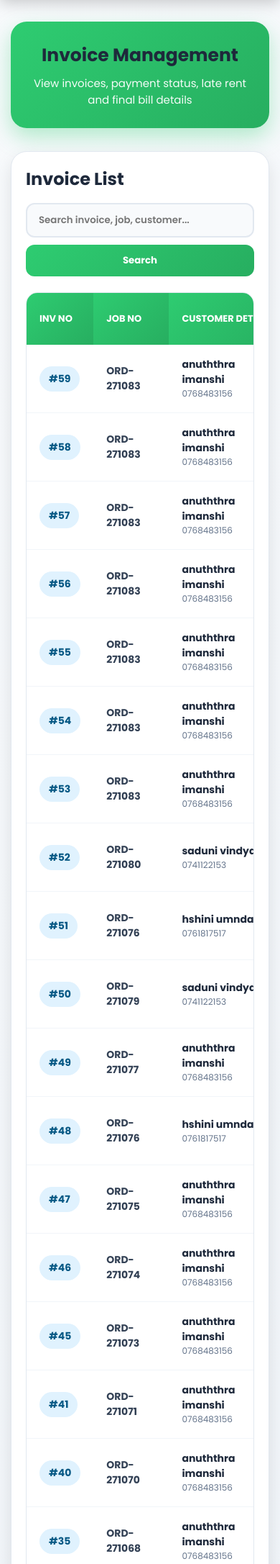
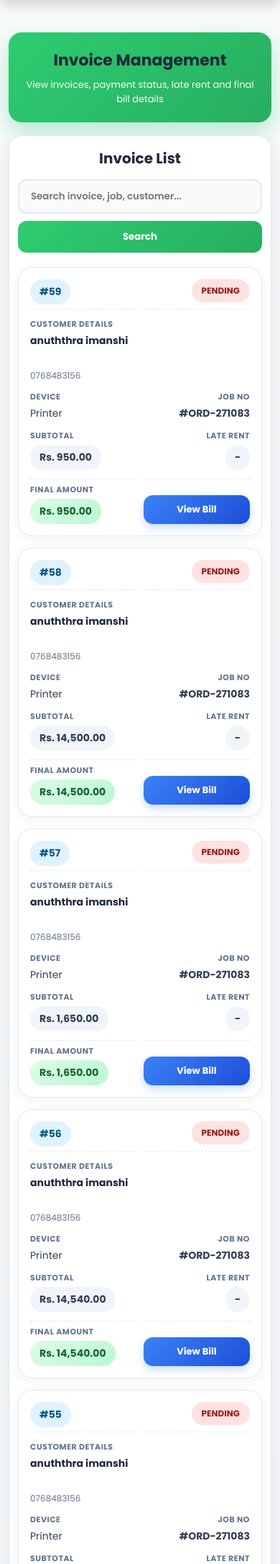
Before and after one commit to Chamodi27s/Predictive-Income-and-Repair-Time-Analytics-and-Forecasting-System-for-Multi9-Computer-Systems, a PHP site: page /invoice_list.php in a window 390 px wide. Shown: the part 80-2253 px from the top of the page at 72% size. Run offline with PHP 8.4, Linux system fonts and the light colour scheme; data comes from the database, SQL or seed files in the repository; some libraries are stand-ins or nearby versions.

Commit message:
Responsive for invoicelist page

```diff
--- a/invoice_list.php
+++ b/invoice_list.php
@@ -54,7 +54,7 @@ $result = $conn->query($query);
 body {
     font-family: 'Inter', sans-serif;
     background: linear-gradient(135deg, #f8fafc 0%, #e8eef5 100%);
-    padding: var(--nav-height) 20px 40px;
+    padding: 125px 20px 40px;
     color: var(--text-main);
 }
 
@@ -67,6 +67,7 @@ body {
     background: linear-gradient(135deg, #2ecc71, #27ae60);
     padding: 36px 40px;
     border-radius: 22px;
+    margin-top: 15px;
     margin-bottom: 32px;
     box-shadow: 0 12px 30px rgba(46,204,113,0.35);
     color: white;
@@ -329,26 +330,219 @@ body.dark-mode .final-badge {
     color: #86efac;
 }
 
-@media(max-width: 768px) {
+/* ==================== RESPONSIVE MEDIA QUERIES ==================== */
+
+@media(max-width: 1024px) {
     body {
-        padding: 110px 15px 30px;
+        padding: 115px 16px 40px;
     }
 
     .page-header {
-        padding: 28px 20px;
+        margin-top: 15px;
+        padding: 28px 24px;
+        margin-bottom: 24px;
+    }
+
+    .container {
+        padding: 24px;
+    }
+}
+
+@media(max-width: 768px) {
+    body {
+        padding: 110px 12px 100px; /* Floating chatbot protection */
+    }
+
+    .page-header {
+        margin-top: 15px;
+        padding: 22px 16px;
+        border-radius: 18px;
+        margin-bottom: 18px;
     }
 
     .page-header h1 {
-        font-size: 25px;
+        font-size: 22px;
+    }
+
+    .page-header p {
+        font-size: 13px;
     }
 
     .container {
-        padding: 20px;
+        padding: 16px 12px;
+        border-radius: 18px;
+    }
+
+    .top-bar {
+        flex-direction: column;
+        align-items: stretch;
+        gap: 14px;
+        margin-bottom: 20px;
+    }
+
+    .section-title {
+        font-size: 20px;
+        text-align: center;
+    }
+
+    .search-box {
+        width: 100%;
+        flex-direction: column;
+        gap: 10px;
     }
 
     .search-box input,
     .search-btn {
         width: 100%;
+    }
+
+    /* Transform Table into Responsive Cards */
+    .table-container {
+        border: none;
+        background: transparent;
+        border-radius: 0;
+        overflow: visible;
+    }
+
+    table,
+    tbody,
+    tr,
+    td {
+        display: block;
+        width: 100%;
+    }
+
+    table {
+        min-width: 0 !important;
+    }
+
+    thead {
+        display: none;
+    }
+
+    tbody tr {
+        display: grid;
+        grid-template-columns: 1fr 1fr;
+        gap: 12px 10px;
+        background: var(--card-bg);
+        border: 1px solid var(--border);
+        border-radius: 20px;
+        margin-bottom: 16px;
+        padding: 16px;
+        box-shadow: 0 4px 18px rgba(0, 0, 0, 0.05);
+        position: relative;
+    }
+
+    tbody tr:hover {
+        transform: none;
+    }
+
+    body.dark-mode tbody tr {
+        background: rgba(30, 41, 59, 0.9) !important;
+        border-color: rgba(255, 255, 255, 0.1);
+        box-shadow: 0 4px 18px rgba(0, 0, 0, 0.25);
+    }
+
+    td {
+        display: flex;
+        flex-direction: column;
+        align-items: flex-start;
+        gap: 4px;
+        padding: 0;
+        border: none;
+        font-size: 14px;
+        text-align: left !important;
+    }
+
+    td::before {
+        content: attr(data-label);
+        font-weight: 800;
+        font-size: 11px;
+        color: var(--text-muted);
+        text-transform: uppercase;
+        letter-spacing: 0.5px;
+    }
+
+    body.dark-mode td::before {
+        color: #94a3b8;
+    }
+
+    /* Row 1: Inv No (Left) & Status (Right) */
+    td:nth-child(1) {
+        grid-column: 1 / 2;
+        grid-row: 1;
+        padding-bottom: 6px;
+        border-bottom: 1.5px dashed var(--border);
+    }
+    td:nth-child(1)::before {
+        display: none;
+    }
+
+    td:nth-child(8) {
+        grid-column: 2 / 3;
+        grid-row: 1;
+        align-items: flex-end;
+        padding-bottom: 6px;
+        border-bottom: 1.5px dashed var(--border);
+    }
+    td:nth-child(8)::before {
+        display: none;
+    }
+
+    /* Row 2: Customer Details */
+    td:nth-child(3) {
+        grid-column: 1 / -1;
+        grid-row: 2;
+    }
+
+    /* Row 3: Device (Left) & Job No (Right) */
+    td:nth-child(4) {
+        grid-column: 1 / 2;
+        grid-row: 3;
+    }
+
+    td:nth-child(2) {
+        grid-column: 2 / 3;
+        grid-row: 3;
+        align-items: flex-end;
+    }
+
+    /* Row 4: Subtotal (Left) & Late Rent (Right) */
+    td:nth-child(5) {
+        grid-column: 1 / 2;
+        grid-row: 4;
+    }
+
+    td:nth-child(6) {
+        grid-column: 2 / 3;
+        grid-row: 4;
+        align-items: flex-end;
+    }
+
+    /* Row 5: Final Amount (Left) & View Bill Button (Right) */
+    td:nth-child(7) {
+        grid-column: 1 / 2;
+        grid-row: 5;
+        padding-top: 6px;
+        border-top: 1.5px dashed var(--border);
+    }
+
+    td:nth-child(9) {
+        grid-column: 2 / 3;
+        grid-row: 5;
+        align-items: flex-end;
+        justify-content: flex-end;
+        padding-top: 6px;
+        border-top: 1.5px dashed var(--border);
+    }
+    td:nth-child(9)::before {
+        display: none;
+    }
+
+    .action-btn {
+        width: 100%;
+        text-align: center;
+        padding: 10px 14px;
     }
 }
 </style>
@@ -396,21 +590,21 @@ body.dark-mode .final-badge {
                         $grand_total = floatval($row['grand_total']);
                     ?>
                     <tr>
-                        <td><span class="inv-badge">#<?= $row['invoice_no'] ?></span></td>
-                        <td><strong><?= $row['job_no'] ?></strong></td>
+                        <td data-label="Inv No"><span class="inv-badge">#<?= $row['invoice_no'] ?></span></td>
+                        <td data-label="Job No"><strong>#<?= $row['job_no'] ?></strong></td>
 
-                        <td>
+                        <td data-label="Customer Details">
                             <span class="customer-name"><?= $row['customer_name'] ?></span><br>
                             <span class="customer-phone"><?= $row['phone_number'] ?></span>
                         </td>
 
-                        <td><?= $row['device_name'] ?></td>
+                        <td data-label="Device"><?= $row['device_name'] ?></td>
 
-                        <td style="text-align:right;">
+                        <td data-label="Subtotal" style="text-align:right;">
                             <span class="subtotal-badge">Rs. <?= number_format($grand_total - $late_fee, 2) ?></span>
                         </td>
 
-                        <td style="text-align:right;">
+                        <td data-label="Late Rent" style="text-align:right;">
                             <?php if ($late_fee > 0): ?>
                                 <span class="late-badge">Rs. <?= number_format($late_fee, 2) ?></span>
                             <?php else: ?>
@@ -418,17 +612,17 @@ body.dark-mode .final-badge {
                             <?php endif; ?>
                         </td>
 
-                        <td style="text-align:right;">
+                        <td data-label="Final Amount" style="text-align:right;">
                             <span class="final-badge">Rs. <?= number_format($grand_total, 2) ?></span>
                         </td>
 
-                        <td>
+                        <td data-label="Status">
                             <span class="status <?= ($row['payment_status'] == 'Paid') ? 'status-paid' : 'status-pending' ?>">
                                 <?= $row['payment_status'] ?>
                             </span>
                         </td>
 
-                        <td>
+                        <td data-label="Actions">
                             <a href="generate_bill.php?job_no=<?= $row['job_no'] ?>&view_only=true" class="action-btn"> View Bill</a>
                         </td>
                     </tr>
```
